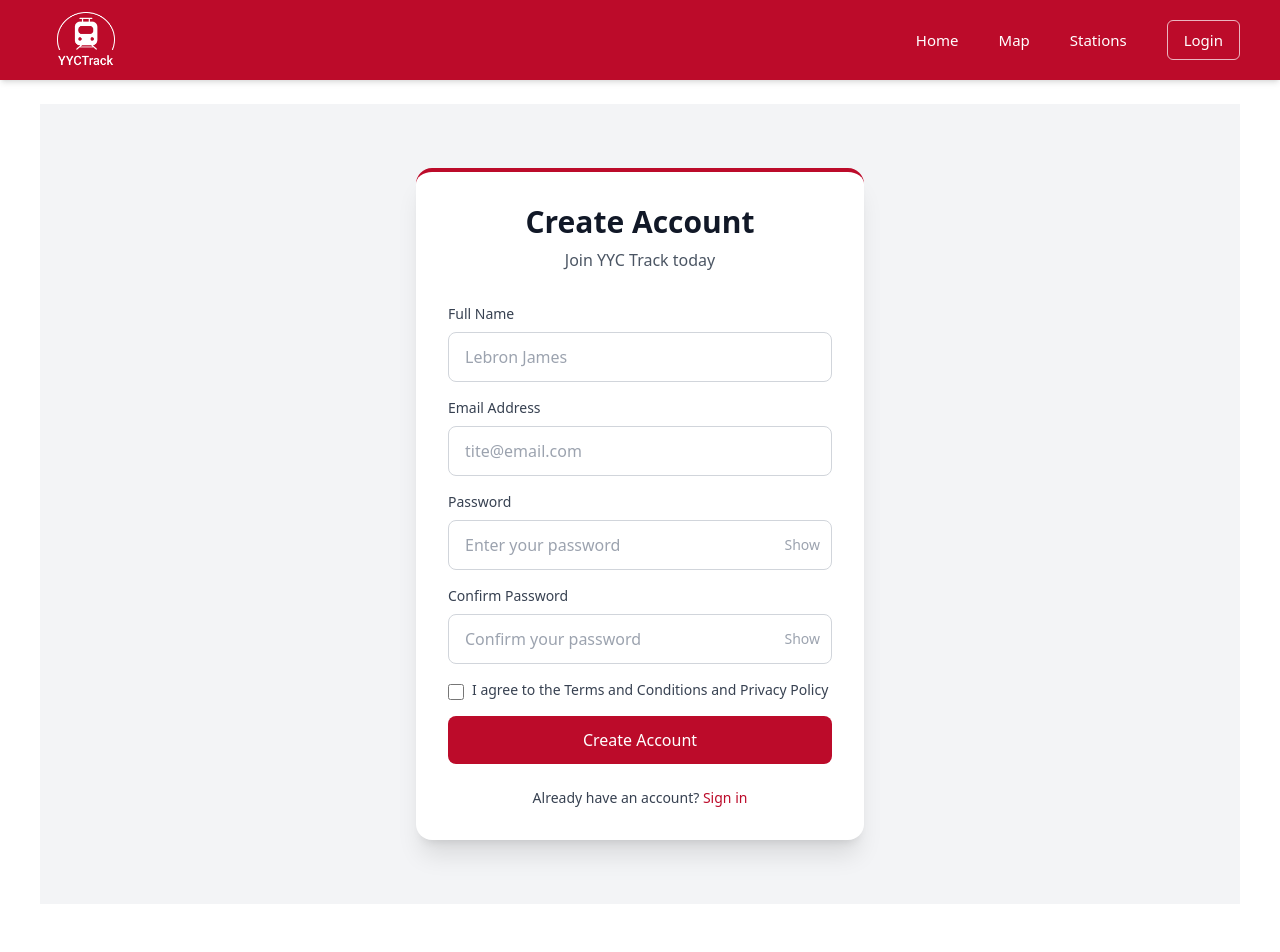
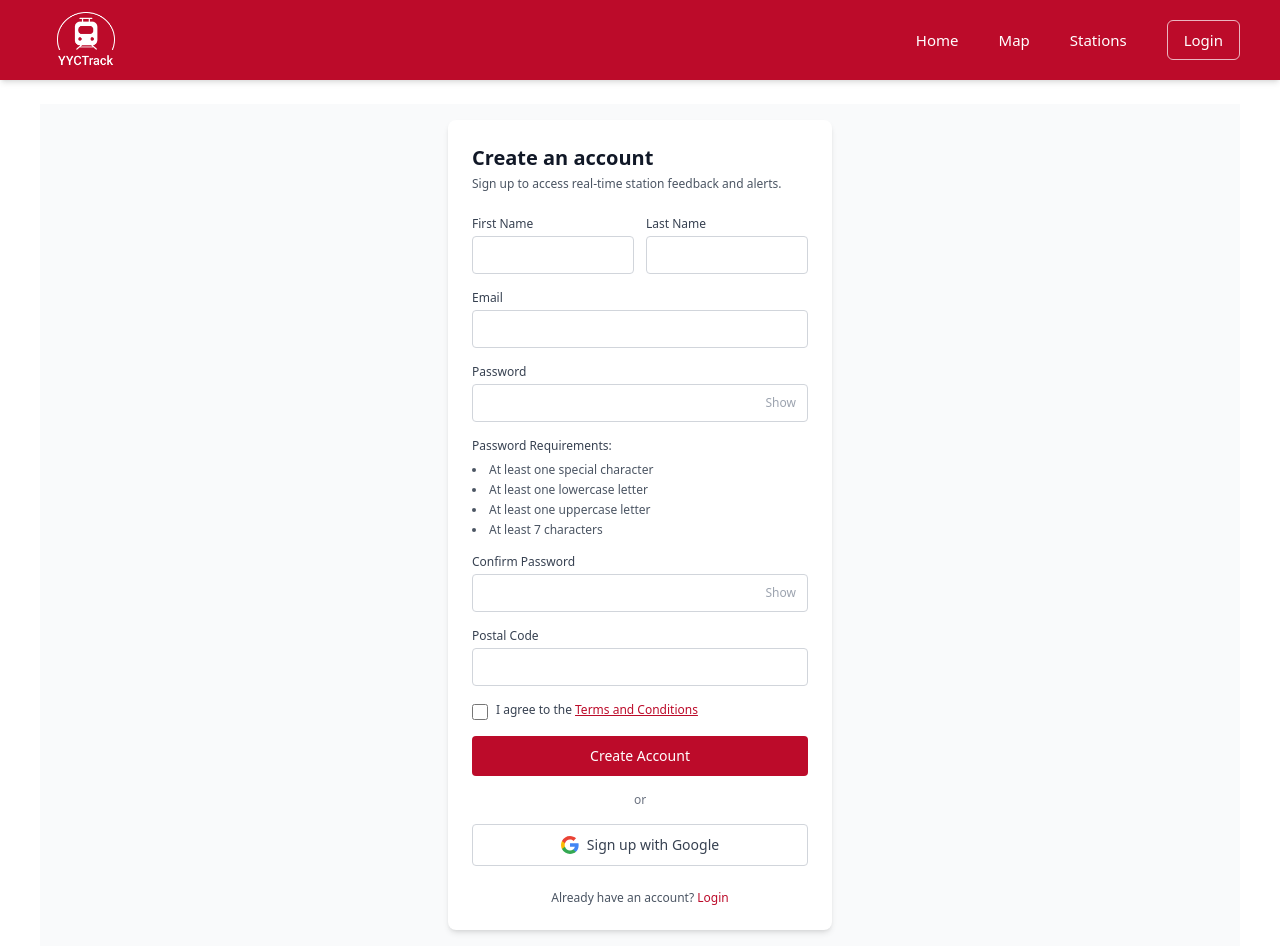
Before and after one commit to HanxxFeli/yyc-track-frontend, a React (Vite) app: page /register in a window 1280 px wide. Shown: the top 952 px of the page. Built offline with nearby package versions, Linux system fonts and the light colour scheme.

Commit message:
- Split name into First/Last Name fields - Add Postal Code field - Add password requirements list - Add Google sign-in button - Create PasswordRequirements and GoogleSignInButton components - Make Terms and Conditions link clickable

```diff
--- a/src/components/CheckboxField.jsx
+++ b/src/components/CheckboxField.jsx
@@ -1,20 +1,24 @@
-// A checkbox input with label text (used for terms agreement)
-
+/**
+ * A checkbox input (used for terms agreement)
+ */
 const CheckboxField = ({ label, name, checked, onChange, error }) => {
   return (
     <div className="mb-4">
+      {/* Checkbox with label */}
       <label className="flex items-start gap-2 cursor-pointer">
         <input
           type="checkbox"
           name={name}
           checked={checked}
           onChange={onChange}
-          className="mt-1 w-4 h-4 text-[#BC0B2A] border-gray-300 rounded focus:ring-[#BC0B2A]"
+          className="mt-0.5 w-4 h-4 text-[#BC0B2A] border-gray-300 rounded focus:ring-[#BC0B2A]"
         />
-        <span className="text-sm text-gray-700">{label}</span>
+        <span className="text-xs text-gray-700">{label}</span>
       </label>
+
+      {/* Error message if checkbox validation fails */}
       {error && (
-        <p className="mt-1 text-sm text-red-600">
+        <p className="mt-1 text-xs text-red-600">
           {error}
         </p>
       )}
--- /dev/null
+++ b/src/components/GoogleSignInButton.jsx
@@ -0,0 +1,34 @@
+/**
+ * Button for Google OAuth sign-in
+ * Displays Google logo and "Sign up with Google" text
+ */
+const GoogleSignInButton = ({ onClick }) => {
+  return (
+    <button
+      onClick={onClick}
+      className="w-full py-2.5 border border-gray-300 rounded hover:bg-gray-50 transition-colors flex items-center justify-center gap-2 text-sm font-medium text-gray-700"
+    >
+      <svg width="18" height="18" viewBox="0 0 18 18">
+        <path
+          fill="#4285F4"
+          d="M17.64 9.2c0-.637-.057-1.251-.164-1.84H9v3.481h4.844c-.209 1.125-.843 2.078-1.796 2.717v2.258h2.908c1.702-1.567 2.684-3.875 2.684-6.615z"
+        />
+        <path
+          fill="#34A853"
+          d="M9 18c2.43 0 4.467-.806 5.956-2.184l-2.908-2.258c-.806.54-1.837.86-3.048.86-2.344 0-4.328-1.584-5.036-3.711H.957v2.332C2.438 15.983 5.482 18 9 18z"
+        />
+        <path
+          fill="#FBBC05"
+          d="M3.964 10.707c-.18-.54-.282-1.117-.282-1.707s.102-1.167.282-1.707V4.961H.957C.347 6.175 0 7.55 0 9s.348 2.825.957 4.039l3.007-2.332z"
+        />
+        <path
+          fill="#EA4335"
+          d="M9 3.58c1.321 0 2.508.454 3.44 1.345l2.582-2.58C13.463.891 11.426 0 9 0 5.482 0 2.438 2.017.957 4.961L3.964 7.293C4.672 5.163 6.656 3.58 9 3.58z"
+        />
+      </svg>
+      Sign up with Google
+    </button>
+  );
+};
+
+export default GoogleSignInButton;
--- a/src/components/InputField.jsx
+++ b/src/components/InputField.jsx
@@ -18,20 +18,25 @@ const InputField = ({
 }) => {
   return (
     <div className="mb-4">
-      <label className="block text-sm font-medium text-gray-700 mb-2">
+      {/* Input label */}
+      <label className="block text-xs font-medium text-gray-700 mb-1">
         {label}
       </label>
+
+      {/* Input field with error state styling */}
       <input
         type={type}
         name={name}
         value={value}
         onChange={onChange}
         placeholder={placeholder}
-        className={`w-full px-4 py-3 border rounded-lg focus:outline-none focus:ring-2 focus:ring-[#BC0B2A] ${
+        className={`w-full px-3 py-2 border rounded focus:outline-none focus:ring-1 focus:ring-[#BC0B2A] text-sm ${
           error ? "border-red-500" : "border-gray-300"
         }`}
       />
-      {error && <p className="mt-1 text-sm text-red-600">{error}</p>}
+
+      {/* Error message display */}
+      {error && <p className="mt-1 text-xs text-red-600">{error}</p>}
     </div>
   );
 };
--- a/src/components/PasswordField.jsx
+++ b/src/components/PasswordField.jsx
@@ -1,17 +1,9 @@
 import { useState } from 'react';
 
 /**
- *
  * Password input with a Show/Hide toggle button
  * Allows users to see their password while typing
- *
- * - label: The label text displayed above the input
- * - name: Input name attribute for form handling
- * - value: Current password value
- * - onChange: Function to handle input changes
- * - error: Error message to display (if any)
  */
-
 const PasswordField = ({
   label,
   name,
@@ -20,34 +12,42 @@ const PasswordField = ({
   error,
   placeholder
 }) => {
+  // State to toggle password visibility
   const [showPassword, setShowPassword] = useState(false);
 
   return (
     <div className="mb-4">
-      <label className="block text-sm font-medium text-gray-700 mb-2">
+      {/* Password label */}
+      <label className="block text-xs font-medium text-gray-700 mb-1">
         {label}
       </label>
+
       <div className="relative">
+        {/* Password input that switches between password/text type */}
         <input
           type={showPassword ? "text" : "password"}
           name={name}
           value={value}
           onChange={onChange}
           placeholder={placeholder}
-          className={`w-full px-4 py-3 pr-12 border rounded-lg focus:outline-none focus:ring-2 focus:ring-[#BC0B2A] ${
+          className={`w-full px-3 py-2 pr-12 border rounded focus:outline-none focus:ring-1 focus:ring-[#BC0B2A] text-sm ${
             error ? 'border-red-500' : 'border-gray-300'
           }`}
         />
+
+        {/* Show/Hide toggle button */}
         <button
           type="button"
           onClick={() => setShowPassword(!showPassword)}
-          className="absolute right-3 top-1/2 transform -translate-y-1/2 text-gray-400 hover:text-[#BC0B2A] transition text-sm font-medium"
+          className="absolute right-3 top-1/2 transform -translate-y-1/2 text-gray-400 hover:text-[#BC0B2A] transition text-xs font-medium"
         >
           {showPassword ? 'Hide' : 'Show'}
         </button>
       </div>
+
+      {/* Error message display */}
       {error && (
-        <p className="mt-1 text-sm text-red-600">
+        <p className="mt-1 text-xs text-red-600">
           {error}
         </p>
       )}
--- /dev/null
+++ b/src/components/PasswordRequirements.jsx
@@ -0,0 +1,21 @@
+/**
+ * PasswordRequirements Component
+ *
+ * Displays password requirements as a bulleted list
+ * Used to guide users on creating a strong password
+ */
+const PasswordRequirements = () => {
+  return (
+    <div className="mb-4">
+      <p className="text-xs font-medium text-gray-700 mb-2">Password Requirements:</p>
+      <ul className="text-xs text-gray-600 space-y-1 list-disc list-inside">
+        <li>At least one special character</li>
+        <li>At least one lowercase letter</li>
+        <li>At least one uppercase letter</li>
+        <li>At least 7 characters</li>
+      </ul>
+    </div>
+  );
+};
+
+export default PasswordRequirements;
--- a/src/components/SubmitButton.jsx
+++ b/src/components/SubmitButton.jsx
@@ -1,21 +1,19 @@
 /**
+ * SubmitButton Component
  *
  * Primary action button with loading state
  * Shows "Creating Account..." text when loading
- * Disables button during submission to prevent doubleclicks
+ * Disables button during submission to prevent double-clicks
  *
- * - isLoading: Boolean indicating if form is being submitted
- * - children: Button text content
- * - onClick: Function to handle button clicks
  */
-
 const SubmitButton = ({ isLoading, children, onClick }) => {
   return (
     <button
       onClick={onClick}
       disabled={isLoading}
-      className="w-full bg-[#BC0B2A] text-white py-3 rounded-lg font-medium hover:bg-[#9a0922] transition-colors disabled:bg-gray-300 disabled:cursor-not-allowed"
+      className="w-full bg-[#BC0B2A] text-white py-2.5 rounded font-medium hover:bg-[#9a0922] transition-colors disabled:bg-gray-300 disabled:cursor-not-allowed text-sm"
     >
+      {/* Show different text based on loading state */}
       {isLoading ? 'Creating Account...' : children}
     </button>
   );
--- a/src/components/SuccessMessage.jsx
+++ b/src/components/SuccessMessage.jsx
@@ -2,7 +2,7 @@
 
 const SuccessMessage = ({ message }) => {
   return (
-    <div className="mb-4 p-4 bg-green-50 border border-green-200 rounded-lg text-green-800">
+    <div className="mb-4 p-3 bg-green-50 border border-green-200 rounded text-green-800 text-sm">
       ✓ {message}
     </div>
   );
--- a/src/pages/Register.jsx
+++ b/src/pages/Register.jsx
@@ -1,26 +1,52 @@
 import { useState } from "react";
 import InputField from "../components/InputField";
 import PasswordField from "../components/PasswordField";
-import PasswordStrength from "../components/PasswordStrength";
+import PasswordRequirements from "../components/PasswordRequirements";
 import CheckboxField from "../components/CheckboxField";
 import SubmitButton from "../components/SubmitButton";
+import GoogleSignInButton from "../components/GoogleSignInButton";
 import SuccessMessage from "../components/SuccessMessage";
 
+/**
+ * Register Page Component
+ *
+ * Main registration page that handles:
+ * - Form state management
+ * - Input validation (client-side)
+ * - Form submission
+ * - Success/error states
+ *
+ * Form fields:
+ * - First Name
+ * - Last Name
+ * - Email
+ * - Password
+ * - Confirm Password
+ * - Postal Code
+ * - Terms & Conditions checkbox
+ */
 const Register = () => {
-  // Form state
+  // Main form data state
   const [formData, setFormData] = useState({
-    fullName: "",
+    firstName: "",
+    lastName: "",
     email: "",
     password: "",
     confirmPassword: "",
+    postalCode: "",
     agreeToTerms: false,
   });
 
+  // Error messages for each field
   const [errors, setErrors] = useState({});
+
+  // Loading state for submit button
   const [isLoading, setIsLoading] = useState(false);
+
+  // Success state to show success message
   const [success, setSuccess] = useState(false);
 
-  // handle input changes
+  // Handle all input changes (text inputs and checkbox)
   const handleChange = (e) => {
     const { name, value, type, checked } = e.target;
     setFormData((prev) => ({
@@ -28,38 +54,61 @@ const Register = () => {
       [name]: type === "checkbox" ? checked : value,
     }));
 
-    // clear error when user starts typing
+    // Clear error for this field when user starts typing
     if (errors[name]) {
       setErrors((prev) => ({ ...prev, [name]: "" }));
     }
   };
 
-  //validation
+  // Validate all form fields before submission
   const validate = () => {
     const newErrors = {};
 
-    if (!formData.fullName.trim()) {
-      newErrors.fullName = "Full name is required";
+    // Validate first name
+    if (!formData.firstName.trim()) {
+      newErrors.firstName = "First name is required";
     }
 
+    // Validate last name
+    if (!formData.lastName.trim()) {
+      newErrors.lastName = "Last name is required";
+    }
+
+    // Validate email
     if (!formData.email.trim()) {
       newErrors.email = "Email is required";
     } else if (!/\S+@\S+\.\S+/.test(formData.email)) {
       newErrors.email = "Email is invalid";
     }
 
+    // Validate password (based on requirements)
     if (!formData.password) {
       newErrors.password = "Password is required";
-    } else if (formData.password.length < 8) {
-      newErrors.password = "Password must be at least 8 characters";
+    } else {
+      if (formData.password.length < 7) {
+        newErrors.password = "Password must be at least 7 characters";
+      } else if (!/[a-z]/.test(formData.password)) {
+        newErrors.password = "Password must contain a lowercase letter";
+      } else if (!/[A-Z]/.test(formData.password)) {
+        newErrors.password = "Password must contain an uppercase letter";
+      } else if (!/[^a-zA-Z0-9]/.test(formData.password)) {
+        newErrors.password = "Password must contain a special character";
+      }
     }
 
+    // Validate confirm password
     if (!formData.confirmPassword) {
       newErrors.confirmPassword = "Please confirm your password";
     } else if (formData.password !== formData.confirmPassword) {
       newErrors.confirmPassword = "Passwords do not match";
     }
 
+    // Validate postal code
+    if (!formData.postalCode.trim()) {
+      newErrors.postalCode = "Postal code is required";
+    }
+
+    // Validate terms agreement
     if (!formData.agreeToTerms) {
       newErrors.agreeToTerms = "You must agree to the terms and conditions";
     }
@@ -67,11 +116,11 @@ const Register = () => {
     return newErrors;
   };
 
-  // handle form submission
+  // Handle form submission
   const handleSubmit = async (e) => {
     e.preventDefault();
 
-    // run validation
+    // Run validation
     const newErrors = validate();
     if (Object.keys(newErrors).length > 0) {
       setErrors(newErrors);
@@ -80,25 +129,29 @@ const Register = () => {
 
     setIsLoading(true);
 
-    // Replace this setTimeout with API call
-    // temporary mock API call
+    // Replace this with actual API call
+    // Temporary mock API call for testing
     setTimeout(() => {
       console.log("Registration data ready for backend:", {
-        fullName: formData.fullName,
+        firstName: formData.firstName,
+        lastName: formData.lastName,
         email: formData.email,
         password: formData.password,
+        postalCode: formData.postalCode,
       });
 
       setSuccess(true);
       setIsLoading(false);
 
-      // reset form after success
+      // Reset form after 3 seconds
       setTimeout(() => {
         setFormData({
-          fullName: "",
+          firstName: "",
+          lastName: "",
           email: "",
           password: "",
           confirmPassword: "",
+          postalCode: "",
           agreeToTerms: false,
         });
         setSuccess(false);
@@ -106,83 +159,149 @@ const Register = () => {
     }, 1500);
   };
 
+  // Handle Google sign-in (placeholder)
+  const handleGoogleSignIn = () => {
+    console.log("Google sign-in clicked");
+    // Add Google OAuth logic here
+  };
+
   return (
-    <div className="min-h-screen bg-gray-100 flex items-center justify-center p-4">
-      <div className="bg-white rounded-2xl shadow-xl w-full max-w-md p-8 border-t-4 border-[#BC0B2A]">
-        {/* Header */}
-        <div className="text-center mb-8">
-          <h1 className="text-3xl font-bold text-gray-900 mb-2">
-            Create Account
+    <div className="min-h-screen bg-gray-50 flex items-center justify-center p-4">
+      <div className="bg-white rounded-lg shadow-md w-full max-w-sm p-6">
+        {/* Page header */}
+        <div className="mb-6">
+          <h1 className="text-xl font-semibold text-gray-900 mb-1">
+            Create an account
           </h1>
-          <p className="text-gray-600">Join YYC Track today</p>
+          <p className="text-xs text-gray-600">
+            Sign up to access real-time station feedback and alerts.
+          </p>
         </div>
 
-        {/* Success message */}
+        {/* Success message (shown after registration) */}
         {success && <SuccessMessage message="Account created successfully!" />}
 
         {/* Registration form */}
         <div>
+          {/* First and Last Name in a row */}
+          <div className="grid grid-cols-2 gap-3 mb-4">
+            <div>
+              <label className="block text-xs font-medium text-gray-700 mb-1">
+                First Name
+              </label>
+              <input
+                type="text"
+                name="firstName"
+                value={formData.firstName}
+                onChange={handleChange}
+                className={`w-full px-3 py-2 border rounded focus:outline-none focus:ring-1 focus:ring-[#BC0B2A] text-sm ${
+                  errors.firstName ? "border-red-500" : "border-gray-300"
+                }`}
+              />
+              {errors.firstName && (
+                <p className="mt-1 text-xs text-red-600">{errors.firstName}</p>
+              )}
+            </div>
+            <div>
+              <label className="block text-xs font-medium text-gray-700 mb-1">
+                Last Name
+              </label>
+              <input
+                type="text"
+                name="lastName"
+                value={formData.lastName}
+                onChange={handleChange}
+                className={`w-full px-3 py-2 border rounded focus:outline-none focus:ring-1 focus:ring-[#BC0B2A] text-sm ${
+                  errors.lastName ? "border-red-500" : "border-gray-300"
+                }`}
+              />
+              {errors.lastName && (
+                <p className="mt-1 text-xs text-red-600">{errors.lastName}</p>
+              )}
+            </div>
+          </div>
+
+          {/* Email input */}
           <InputField
-            label="Full Name"
-            name="fullName"
-            value={formData.fullName}
-            onChange={handleChange}
-            error={errors.fullName}
-            placeholder="Lebron James"
-          />
-
-          <InputField
-            label="Email Address"
+            label="Email"
             type="email"
             name="email"
             value={formData.email}
             onChange={handleChange}
             error={errors.email}
-            placeholder="tite@email.com"
+            placeholder=""
           />
 
+          {/* Password input */}
           <PasswordField
             label="Password"
             name="password"
             value={formData.password}
             onChange={handleChange}
             error={errors.password}
-            placeholder="Enter your password"
+            placeholder=""
           />
 
-          <PasswordStrength password={formData.password} />
+          {/* Password requirements */}
+          <PasswordRequirements />
 
+          {/* Confirm password input */}
           <PasswordField
             label="Confirm Password"
             name="confirmPassword"
             value={formData.confirmPassword}
             onChange={handleChange}
             error={errors.confirmPassword}
-            placeholder="Confirm your password"
+            placeholder=""
           />
 
+          {/* Postal Code input */}
+          <InputField
+            label="Postal Code"
+            name="postalCode"
+            value={formData.postalCode}
+            onChange={handleChange}
+            error={errors.postalCode}
+            placeholder=""
+          />
+
+          {/* Terms and conditions checkbox */}
           <CheckboxField
-            label="I agree to the Terms and Conditions and Privacy Policy"
+            label={
+              <span>
+                I agree to the{" "}
+                <a href="/terms" className="text-[#BC0B2A] underline">
+                  Terms and Conditions
+                </a>
+              </span>
+            }
             name="agreeToTerms"
             checked={formData.agreeToTerms}
             onChange={handleChange}
             error={errors.agreeToTerms}
           />
 
+          {/* Submit button */}
           <SubmitButton isLoading={isLoading} onClick={handleSubmit}>
             Create Account
           </SubmitButton>
+
+          {/* Divider */}
+          <div className="my-4 text-center text-xs text-gray-500">or</div>
+
+          {/* Google sign-in button */}
+          <GoogleSignInButton onClick={handleGoogleSignIn} />
         </div>
 
-        {/* Login link */}
+        {/* Login link for existing users */}
         <div className="mt-6 text-center">
-          <p className="text-sm text-gray-700">
+          <p className="text-xs text-gray-600">
             Already have an account?{" "}
             <a
               href="/login"
-              className="text-[#BC0B2A] hover:underline font-medium"
+              className="text-[#BC0B2A] font-medium hover:underline"
             >
-              Sign in
+              Login
             </a>
           </p>
         </div>
```
